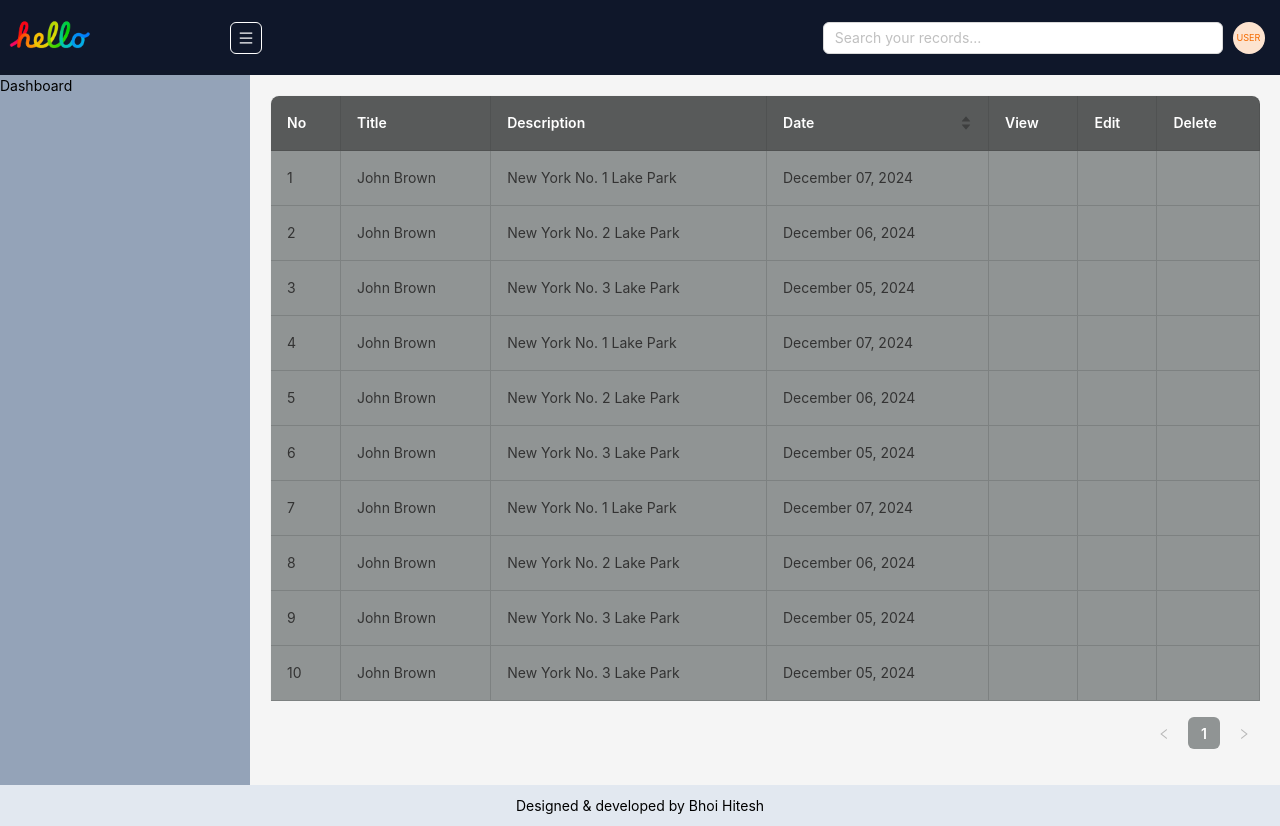
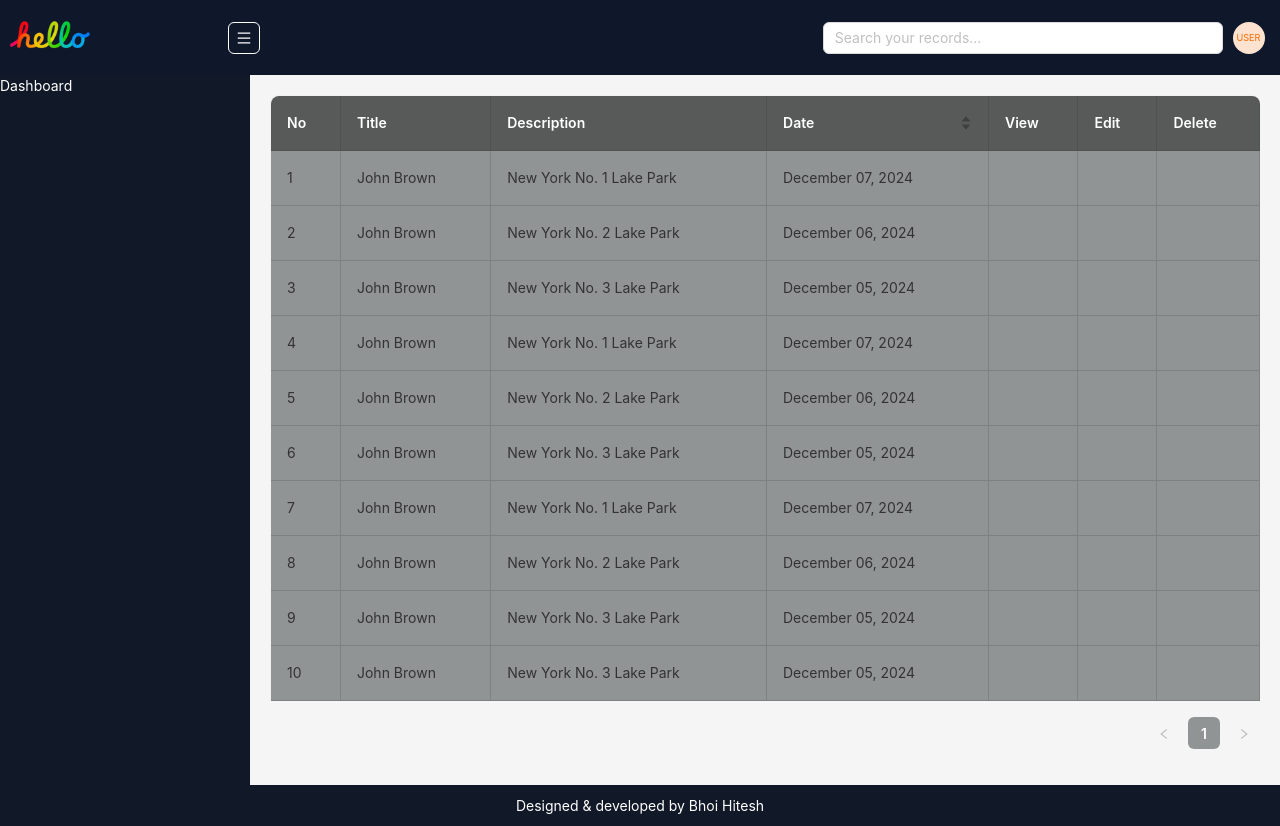
Before and after one commit to bhoihitesh/todo-nextgen, a Next.js app: page /dashboard in a window 1280 px wide. Built offline with nearby package versions, Linux system fonts and the light colour scheme.

Commit message:
added sidebar functionality

```diff
--- a/src/components/Footer.tsx
+++ b/src/components/Footer.tsx
@@ -6,7 +6,7 @@ const Footer = () => {
   return (
     <div className='footer-container'>
     <Row>
-    <Col span={24} className='text-center bg-slate-200 p-[10px]'>
+    <Col span={24} className='text-center text-white bg-gray-900 p-[10px]'>
     <p className='p-0 m-0'>Designed & developed by Bhoi Hitesh</p>
     </Col>
     </Row>
--- a/src/components/Header.tsx
+++ b/src/components/Header.tsx
@@ -4,8 +4,13 @@ import React from "react";
 import hello from "../../public/hello.png";
 import { Avatar, Button, Dropdown, Input, MenuProps } from "antd";
 import { MenuOutlined, SettingOutlined, UserOutlined } from "@ant-design/icons";
+import { handleSidebarToggle } from "@/store/slices/counterSlice";
+import { useDispatch } from "react-redux";
 
 const Header = () => {
+
+  const dispatch = useDispatch()
+
   const items: MenuProps["items"] = [
     {
       key: "1",
@@ -36,21 +41,23 @@ const Header = () => {
   ];
 
   return (
-    <div className="header-container flex justify-between items-center bg-slate-900 w-full">
+    <div className="header-container flex justify-between items-center bg-slate-900 w-full gap-[10px]">
 
-      <div className="flex items-center justify-between w-[330px]">
-      <Image src={hello} alt="logo" width={100} height={200} />
-        <Button
+      <div className="flex items-center justify-between md:w-[330px] sm:w-[350px]">
+      <div><Image src={hello} alt="logo" width={100} height={200} /></div>
+        <div><Button
           type="text"
           className="text-white border-white"
           icon={<MenuOutlined />}
           size={"middle"}
+          onClick={()=>dispatch(handleSidebarToggle())}
         />
+        </div>
       </div>
 
-      <div className="flex items-center justify-end w-[100%] gap-[10px]">
-      <div className="w-[100%]">
-        <Input placeholder="Search your records..." className="w-[400px] float-end"/>
+      <div className="flex items-center justify-end md:w-[100%] sm:w-[50%] gap-[10px]">
+      <div className="md:w-[100%] sm:w-[30%]">
+        <Input placeholder="Search your records..." className="md:w-[400px] sm:w-[10px] float-end"/>
         </div>
 
         <div className="w-[50px]">
--- a/src/components/Sidebar.tsx
+++ b/src/components/Sidebar.tsx
@@ -2,17 +2,21 @@
 import { Col, Row } from 'antd';
 import { useRouter } from 'next/navigation';
 import React from 'react'
+import { useSelector } from 'react-redux';
 
 const Sidebar = () => {
   const router = useRouter()
+
+  const {isSidebarOpen} = useSelector((state: any)=>state.myslice);
   return (
-    <div className='sidebar-container bg-slate-400 w-[250px]'>
+    <div className={`${isSidebarOpen ? ' lg:d-block lg:w-[250px] md:w-[350px] w-[700px] sidebar-container text-white bg-gray-900 transition-all ease-in' : 'w-[0px] d-none transition-all ease-linear'}`}>
+      { isSidebarOpen &&
       <Row>
-        <Col className=''>
-        {/* <h1 className='cursor-pointer' onClick={()=>router.push('/')}>Home</h1> */}
+        <Col>
         <h1 className='cursor-pointer' onClick={()=>router.push('/dashboard')}>Dashboard</h1>
         </Col>
       </Row>
+      }
     </div>
   )
 }
--- a/src/store/slices/counterSlice.ts
+++ b/src/store/slices/counterSlice.ts
@@ -1,8 +1,11 @@
 import { createSlice } from "@reduxjs/toolkit";
 
 const counterSlice = createSlice({
-    name: 'mycounter',
-    initialState: {count: 0},
+    name: 'myslice',
+    initialState: {
+        count: 0,
+        isSidebarOpen: true,
+    },
     reducers: {
         increment:(state) => {
             state.count += 1;
@@ -14,9 +17,12 @@ const counterSlice = createSlice({
         },
         resetCount:(state)=>{
             state.count = 1;
+        },
+        handleSidebarToggle:(state)=>{
+            state.isSidebarOpen = !state.isSidebarOpen;
         }
     }
 })
 
-export const { increment, decrement, resetCount } = counterSlice.actions;
+export const { increment, decrement, resetCount, handleSidebarToggle } = counterSlice.actions;
 export default counterSlice.reducer;
--- a/src/store/store.ts
+++ b/src/store/store.ts
@@ -2,7 +2,7 @@ import { configureStore } from "@reduxjs/toolkit";
 import counterSlice from "./slices/counterSlice"
 export const store = configureStore({
     reducer: {
-        mycounter: counterSlice
+        myslice: counterSlice
     }
 })
 
```
